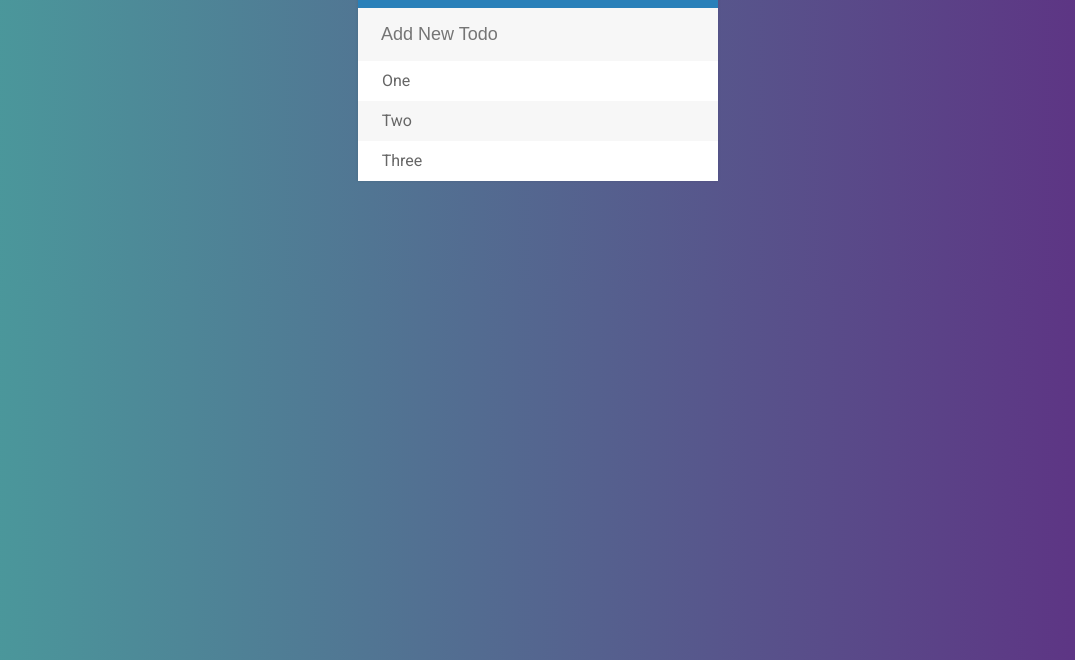
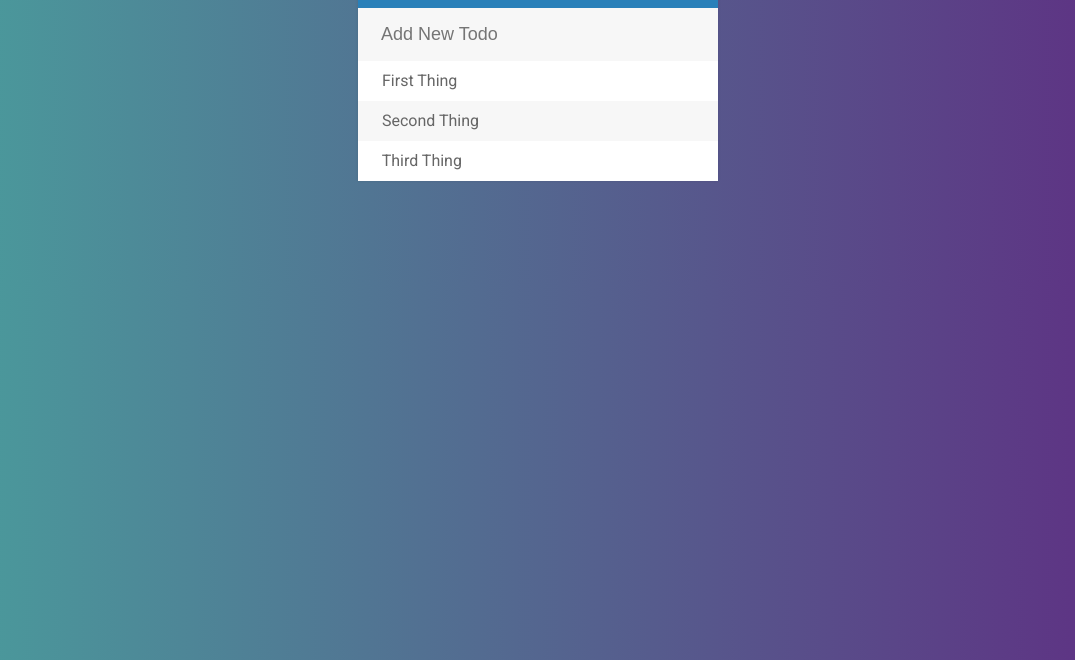
Before and after one commit to cristian7x/todo-list, a plain HTML site: page index.html in a window 1280 px wide. Shown: the part 140-800 px from the top of the page, without its empty margins (102-1177 px from the left). Drawn offline with Linux system fonts and the light colour scheme.

Commit message:
List modified

```diff
--- a/index.html
+++ b/index.html
@@ -13,9 +13,9 @@
 		<input type="text" placeholder="Add New Todo">
 
 		<ul>
-			<li><span><i class="fas fa-trash-alt"></i></span> One</li>
-			<li><span><i class="fas fa-trash-alt"></i></span> Two</li>
-			<li><span><i class="fas fa-trash-alt"></i></span> Three</li>
+			<li><span><i class="fas fa-trash-alt"></i></span> First Thing</li>
+			<li><span><i class="fas fa-trash-alt"></i></span> Second Thing</li>
+			<li><span><i class="fas fa-trash-alt"></i></span> Third Thing</li>
 		</ul>
 	</div>
 	<script type="text/javascript" src="assets/js/todos.js"></script>
```
